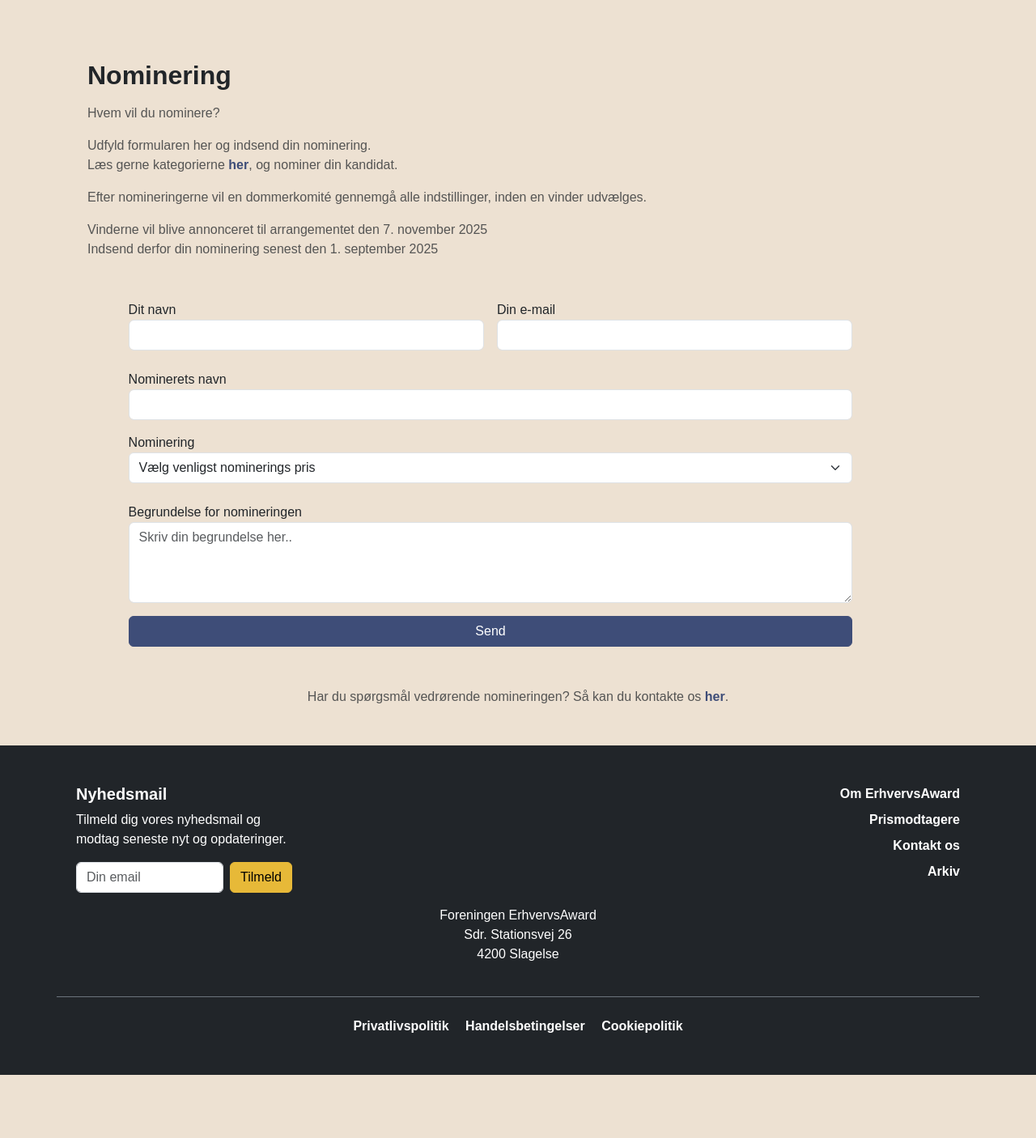
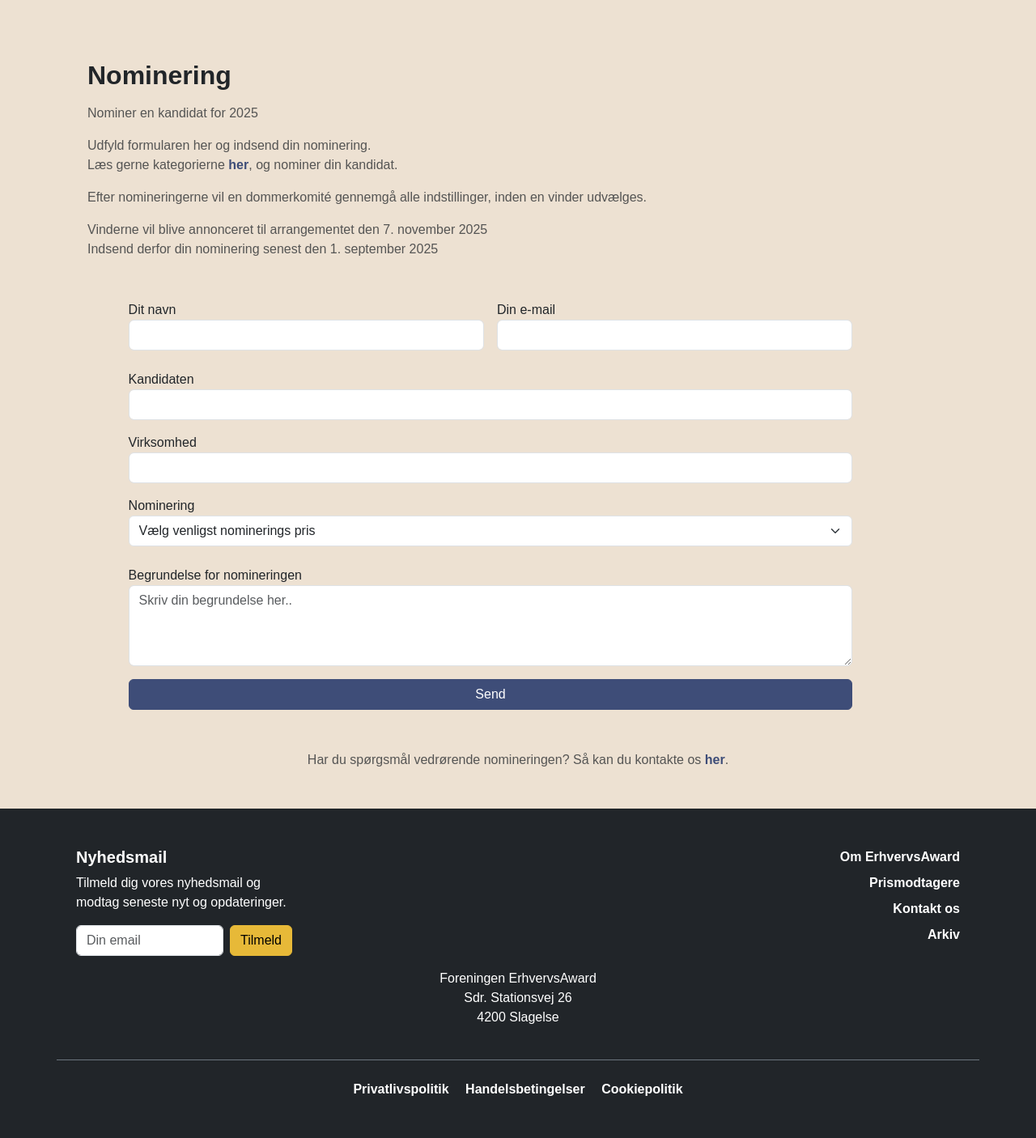
Before and after one commit to Minie08/ErhvervsAward, a PHP site: page /nominering.php in a window 1280 px wide. Shown: the part 57-1463 px from the top of the page at 81% size. Before the commit the page ends 1385 px from the top, so only its background shows below. Run offline with PHP 8.4, Linux system fonts and the light colour scheme; style sheets or scripts are compiled from the project's sources; some libraries are stand-ins or nearby versions.

Commit message:
små opdateringer og justeringer for at tilpasse design

```diff
--- a/nominering.php
+++ b/nominering.php
@@ -33,7 +33,7 @@ include("includes/navbar.php");
     <h2 class="fw-bold mb-3">Nominering</h2>
     <article>
         <p class="text-muted">
-            Hvem vil du nominere?
+            Nominer en kandidat for 2025
         </p>
 
         <p class="text-muted">
@@ -66,9 +66,15 @@ include("includes/navbar.php");
 
         <section class="row g-3 w-100 mt-2">
             <div class="col-12">
-                <label for="nomineret">Nominerets navn</label>
+                <label for="nomineret">Kandidaten</label>
                 <input type="text" class="form-control" id="nomineret" name="nomineret" required>
             </div>
+
+            <div class="col-12">
+                <label for="nomineret">Virksomhed</label>
+                <input type="text" class="form-control" id="virksomhed" name="virksomhed" required>
+            </div>
+
             <div class="col-12">
                 <label for="pris">Nominering</label>
                 <select class="form-select" id="pris" name="pris" required>
```
